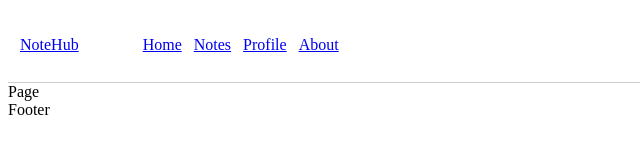
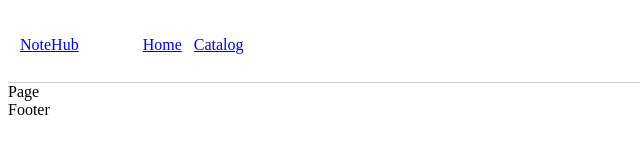
Before and after one commit to Andrii-Mitko/travel_trucks, a Next.js app: page / in a window 1280 px wide. Shown: the top 160 px of the page, without its empty margins (0-640 px from the left). Built offline with nearby package versions, Linux system fonts and the light colour scheme.

Commit message:
add Catalog

```diff
--- a/src/components/Header/Header.tsx
+++ b/src/components/Header/Header.tsx
@@ -12,13 +12,7 @@ const Header = () => {
             <Link href="/">Home</Link>
           </li>
           <li>
-            <Link href="/notes">Notes</Link>
-          </li>
-          <li>
-            <Link href="/profile">Profile</Link>
-          </li>
-          <li>
-            <Link href="/about">About</Link>
+            <Link href="/catalog">Catalog</Link>
           </li>
         </ul>
       </nav>
```
